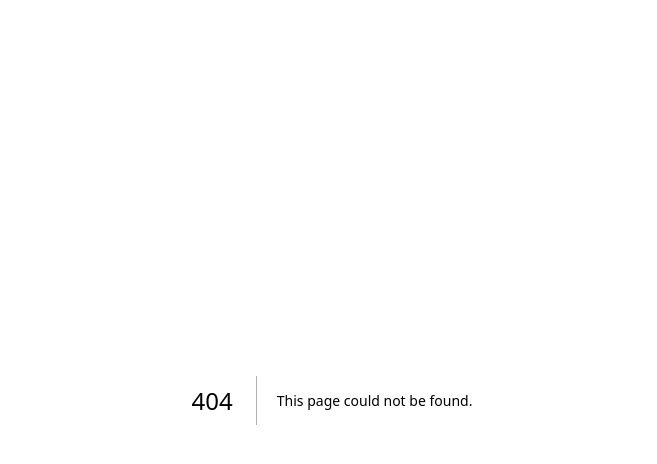
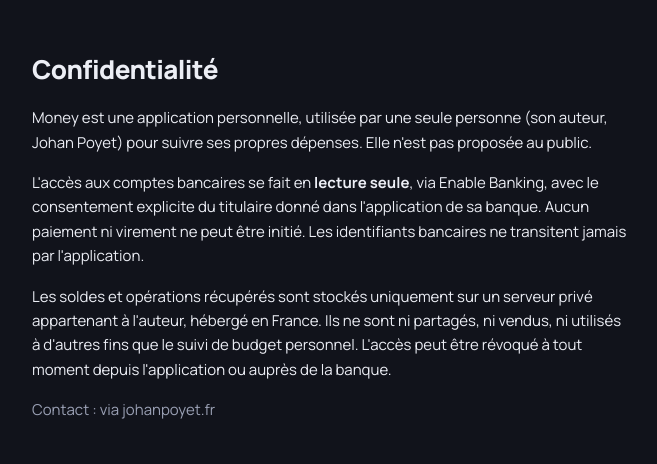
Before and after one commit to johanpoyet/money, a Next.js app: page /confidentialite in a window 1280 px wide. Before the commit this address had no page. Shown: the top 464 px of the page, without its empty margins (308-965 px from the left). Built offline with nearby package versions, Linux system fonts and the light colour scheme.

Commit message:
feat: pages publiques de confidentialité et de conditions

```diff
--- /dev/null
+++ b/src/app/conditions/page.tsx
@@ -0,0 +1,18 @@
+export const metadata = { title: "Conditions · Money" };
+
+export default function Conditions() {
+  return (
+    <main className="mx-auto flex max-w-[640px] flex-col gap-4 px-5 py-12 text-[15px] leading-relaxed">
+      <h1 className="text-[26px] font-extrabold tracking-tight">Conditions d&apos;utilisation</h1>
+      <p>
+        Money est un outil personnel de suivi de budget, réservé à son auteur. Aucun compte ne peut être créé par un tiers et
+        aucun service n&apos;est fourni au public.
+      </p>
+      <p>
+        L&apos;application se limite à la consultation, en lecture seule, des comptes de son auteur. Elle ne fournit aucun
+        conseil financier et n&apos;exécute aucune opération bancaire.
+      </p>
+      <p className="text-muted">Contact : via johanpoyet.fr</p>
+    </main>
+  );
+}
--- /dev/null
+++ b/src/app/confidentialite/page.tsx
@@ -0,0 +1,24 @@
+export const metadata = { title: "Confidentialité · Money" };
+
+export default function Confidentialite() {
+  return (
+    <main className="mx-auto flex max-w-[640px] flex-col gap-4 px-5 py-12 text-[15px] leading-relaxed">
+      <h1 className="text-[26px] font-extrabold tracking-tight">Confidentialité</h1>
+      <p>
+        Money est une application personnelle, utilisée par une seule personne (son auteur, Johan Poyet) pour suivre ses
+        propres dépenses. Elle n&apos;est pas proposée au public.
+      </p>
+      <p>
+        L&apos;accès aux comptes bancaires se fait en <b>lecture seule</b>, via Enable Banking, avec le consentement explicite
+        du titulaire donné dans l&apos;application de sa banque. Aucun paiement ni virement ne peut être initié. Les
+        identifiants bancaires ne transitent jamais par l&apos;application.
+      </p>
+      <p>
+        Les soldes et opérations récupérés sont stockés uniquement sur un serveur privé appartenant à l&apos;auteur, hébergé en
+        France. Ils ne sont ni partagés, ni vendus, ni utilisés à d&apos;autres fins que le suivi de budget personnel.
+        L&apos;accès peut être révoqué à tout moment depuis l&apos;application ou auprès de la banque.
+      </p>
+      <p className="text-muted">Contact : via johanpoyet.fr</p>
+    </main>
+  );
+}
```
